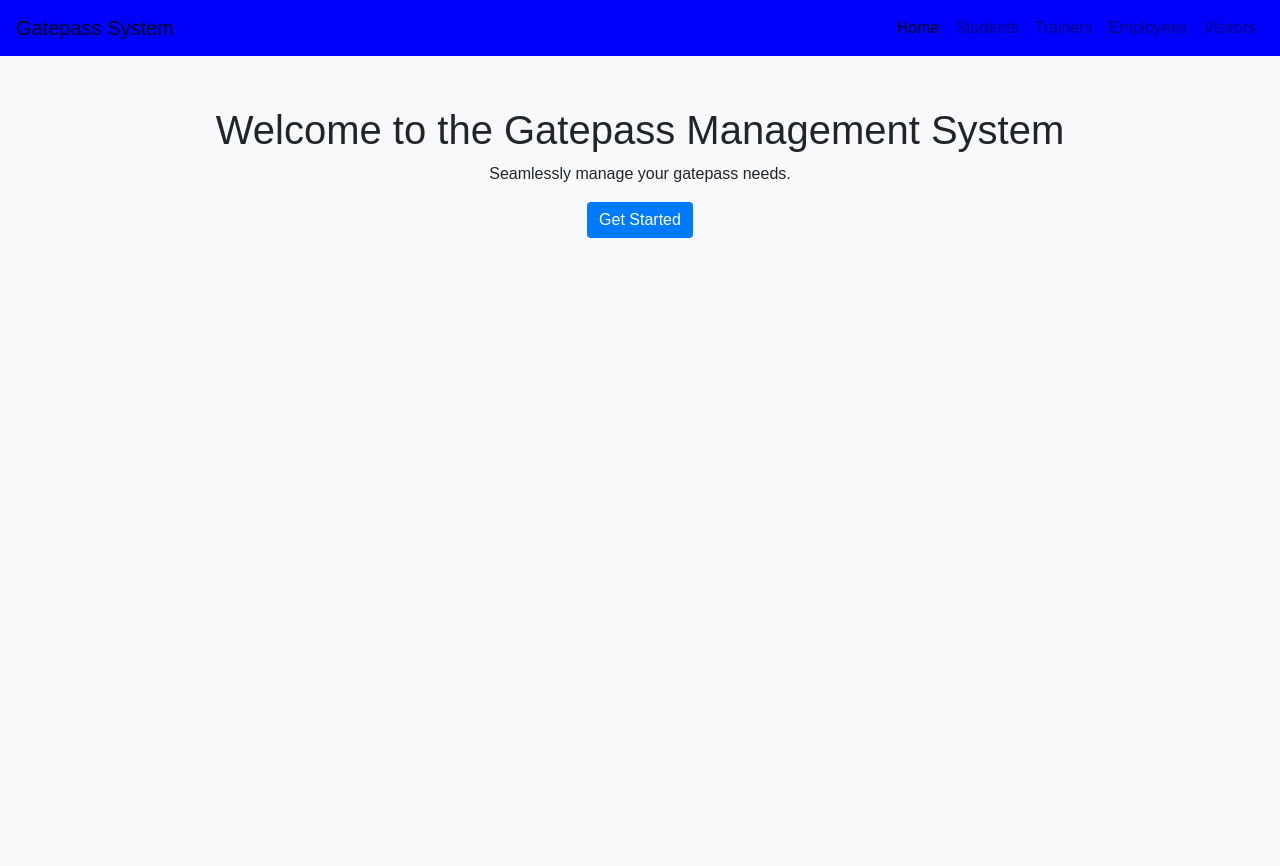
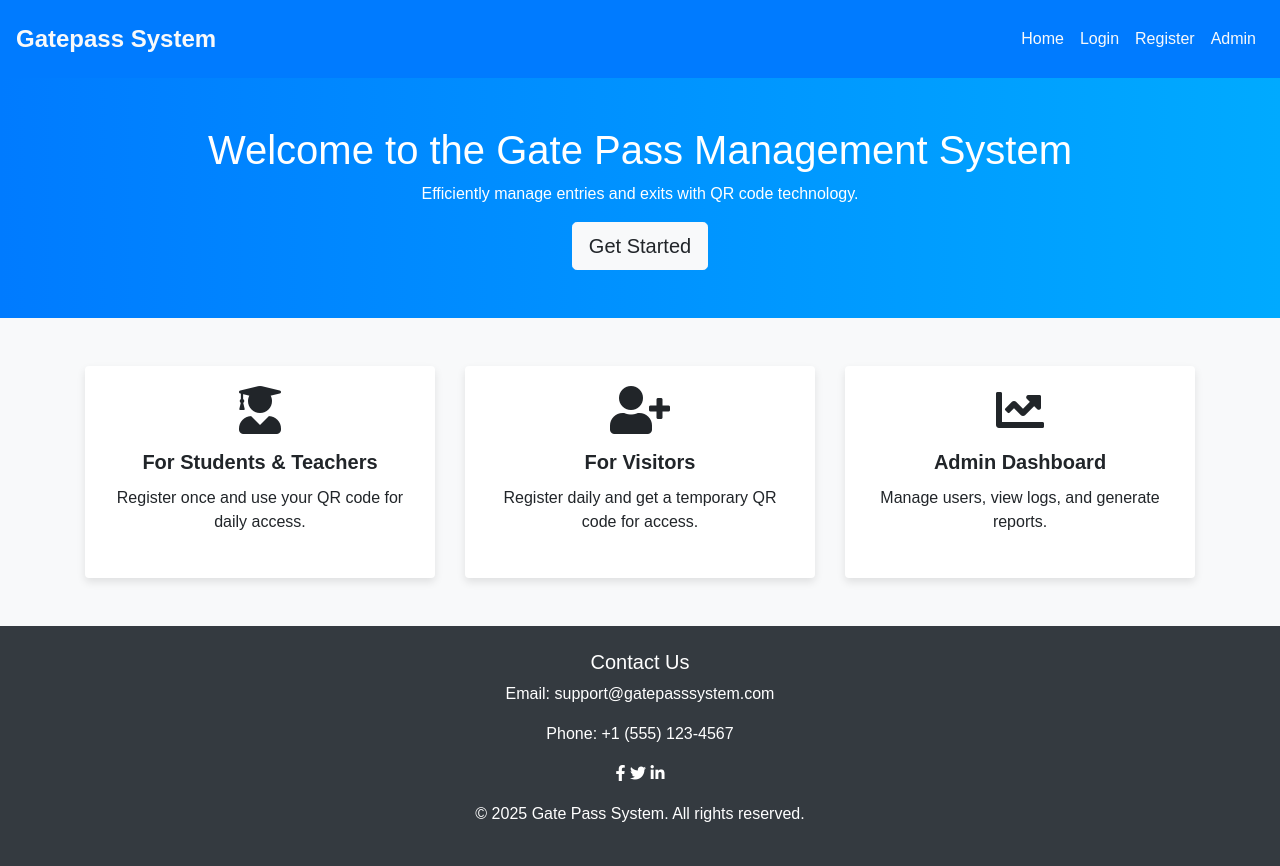
Before and after one commit to mastermind-creat/Gate-pass, a PHP site: page / in a window 1280 px wide. Before the commit the page ends 238 px from the top, so only its background shows below. Run offline with PHP 8.4, Linux system fonts and the light colour scheme; some libraries are stand-ins or nearby versions.

```diff
--- a/Assets/css/styles.css
+++ b/Assets/css/styles.css
@@ -12,6 +12,7 @@
 body {
     background-color: var(--light-color);
     font-family: Arial, sans-serif;
+    animation: fadeIn 0.5s ease-in;
 }
 
 .container {
@@ -41,5 +42,52 @@ body {
 }
 
 .custom-navbar {
-    background-color: blue !important;
+    background-color: var(--info-color);
 }
+.custom-navbar {
+    background-color: var(--primary-color);
+    padding: 1rem;
+}
+
+.custom-navbar .nav-link {
+    color: white;
+    transition: color 0.3s;
+}
+
+.custom-navbar .nav-link:hover {
+    color: var(--light-color);
+}
+
+.custom-navbar .navbar-brand {
+    font-weight: bold;
+    font-size: 1.5rem;
+}
+
+.hero {
+    background: linear-gradient(to right, #007bff, #00aaff);
+}
+
+.card {
+    border: none;
+    box-shadow: 0 4px 8px rgba(0, 0, 0, 0.1);
+}
+
+.card-title {
+    font-weight: bold;
+}
+
+footer {
+    background-color: #343a40;
+}
+
+.equal-card {
+    display: flex;
+    flex-direction: column;
+    justify-content: space-between;
+    height: 100%;
+}
+
+@keyframes fadeIn {
+    from { opacity: 0; }
+    to { opacity: 1; }
+}
--- a/index.php
+++ b/index.php
@@ -1,5 +1,6 @@
 <!DOCTYPE html>
 <html lang="en">
+
 <head>
     <meta charset="UTF-8">
     <meta name="viewport" content="width=device-width, initial-scale=1.0">
@@ -8,38 +9,80 @@
     <link rel="stylesheet" href="./Assets/css/styles.css"> <!-- Updated path to the CSS file -->
     <link rel="stylesheet" href="https://cdnjs.cloudflare.com/ajax/libs/font-awesome/5.15.1/css/all.min.css">
 </head>
+
 <body>
-    <nav class="navbar navbar-expand-lg navbar-light bg-light custom-navbar">
-        <a class="navbar-brand" href="#">Gatepass System</a>
+    <nav class="navbar navbar-expand-lg custom-navbar">
+        <a class="navbar-brand text-light" href="#">Gatepass System</a>
         <button class="navbar-toggler" type="button" data-toggle="collapse" data-target="#navbarNav" aria-controls="navbarNav" aria-expanded="false" aria-label="Toggle navigation">
             <span class="navbar-toggler-icon"></span>
         </button>
         <div class="collapse navbar-collapse" id="navbarNav">
             <ul class="navbar-nav ml-auto">
                 <li class="nav-item active">
-                    <a class="nav-link" href="#">Home</a>
+                    <a class="nav-link text-light" href="#">Home</a>
                 </li>
                 <li class="nav-item">
-                    <a class="nav-link" href="#">Students</a>
+                    <a class="nav-link text-light" href="#">Login</a>
                 </li>
                 <li class="nav-item">
-                    <a class="nav-link" href="#">Trainers</a>
+                    <a class="nav-link text-light" href="#">Register</a>
                 </li>
                 <li class="nav-item">
-                    <a class="nav-link" href="#">Employees</a>
-                </li>
-                <li class="nav-item">
-                    <a class="nav-link" href="#">Visitors</a>
+                    <a class="nav-link text-light" href="#">Admin</a>
                 </li>
             </ul>
         </div>
     </nav>
 
-    <div class="container text-center">
-        <h1>Welcome to the Gatepass Management System</h1>
-        <p>Seamlessly manage your gatepass needs.</p>
-        <button class="btn btn-primary" id="getStartedBtn">Get Started</button>
+    <header class="hero bg-primary text-white text-center py-5">
+        <h1>Welcome to the Gate Pass Management System</h1>
+        <p>Efficiently manage entries and exits with QR code technology.</p>
+        <a href="registration.php" class="btn btn-light btn-lg">Get Started</a>
+    </header>
+
+    <div class="container my-5">
+        <div class="row text-center">
+            <div class="col-md-4">
+                <div class="card mb-4 equal-card">
+                    <div class="card-body">
+                        <i class="fas fa-user-graduate fa-3x mb-3"></i>
+                        <h5 class="card-title">For Students & Teachers</h5>
+                        <p class="card-text">Register once and use your QR code for daily access.</p>
+                    </div>
+                </div>
+            </div>
+            <div class="col-md-4">
+                <div class="card mb-4 equal-card">
+                    <div class="card-body">
+                        <i class="fas fa-user-plus fa-3x mb-3"></i>
+                        <h5 class="card-title">For Visitors</h5>
+                        <p class="card-text">Register daily and get a temporary QR code for access.</p>
+                    </div>
+                </div>
+            </div>
+            <div class="col-md-4">
+                <div class="card mb-4 equal-card">
+                    <div class="card-body">
+                        <i class="fas fa-chart-line fa-3x mb-3"></i>
+                        <h5 class="card-title">Admin Dashboard</h5>
+                        <p class="card-text">Manage users, view logs, and generate reports.</p>
+                    </div>
+                </div>
+            </div>
+        </div>
     </div>
+
+    <footer class="bg-dark text-white text-center py-4">
+        <h5>Contact Us</h5>
+        <p>Email: support@gatepasssystem.com</p>
+        <p>Phone: +1 (555) 123-4567</p>
+        <div>
+            <a href="#" class="text-white"><i class="fab fa-facebook-f"></i></a>
+            <a href="#" class="text-white"><i class="fab fa-twitter"></i></a>
+            <a href="#" class="text-white"><i class="fab fa-linkedin-in"></i></a>
+        </div>
+        <p class="mt-3">© 2025 Gate Pass System. All rights reserved.</p>
+    </footer>
 
     <script src="https://code.jquery.com/jquery-3.5.1.slim.min.js"></script>
     <script src="https://cdn.jsdelivr.net/npm/sweetalert2@10"></script>
@@ -54,4 +97,5 @@
         });
     </script>
 </body>
+
 </html>
```
Also changed, not shown: registration.php (added, +104 -0 lines).
